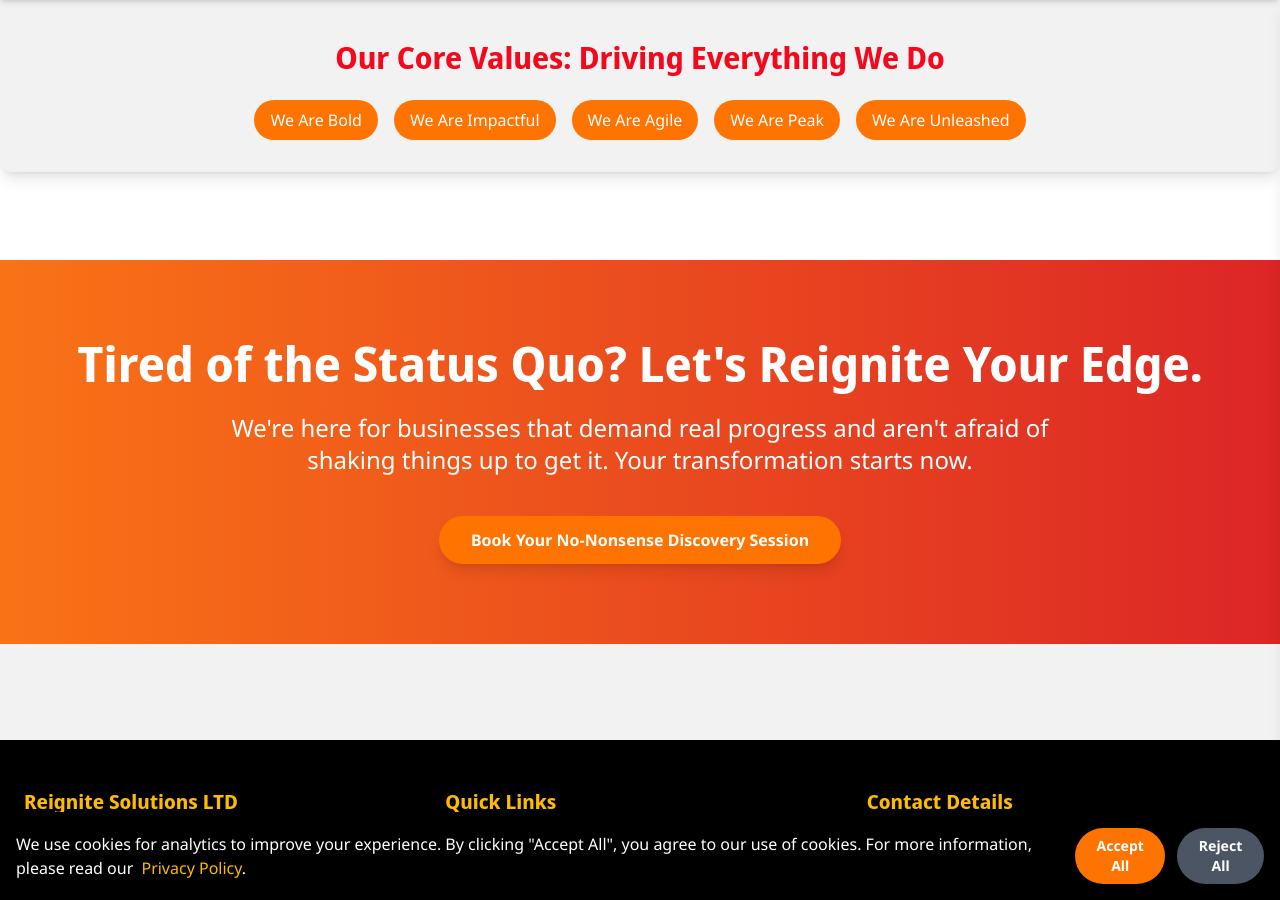
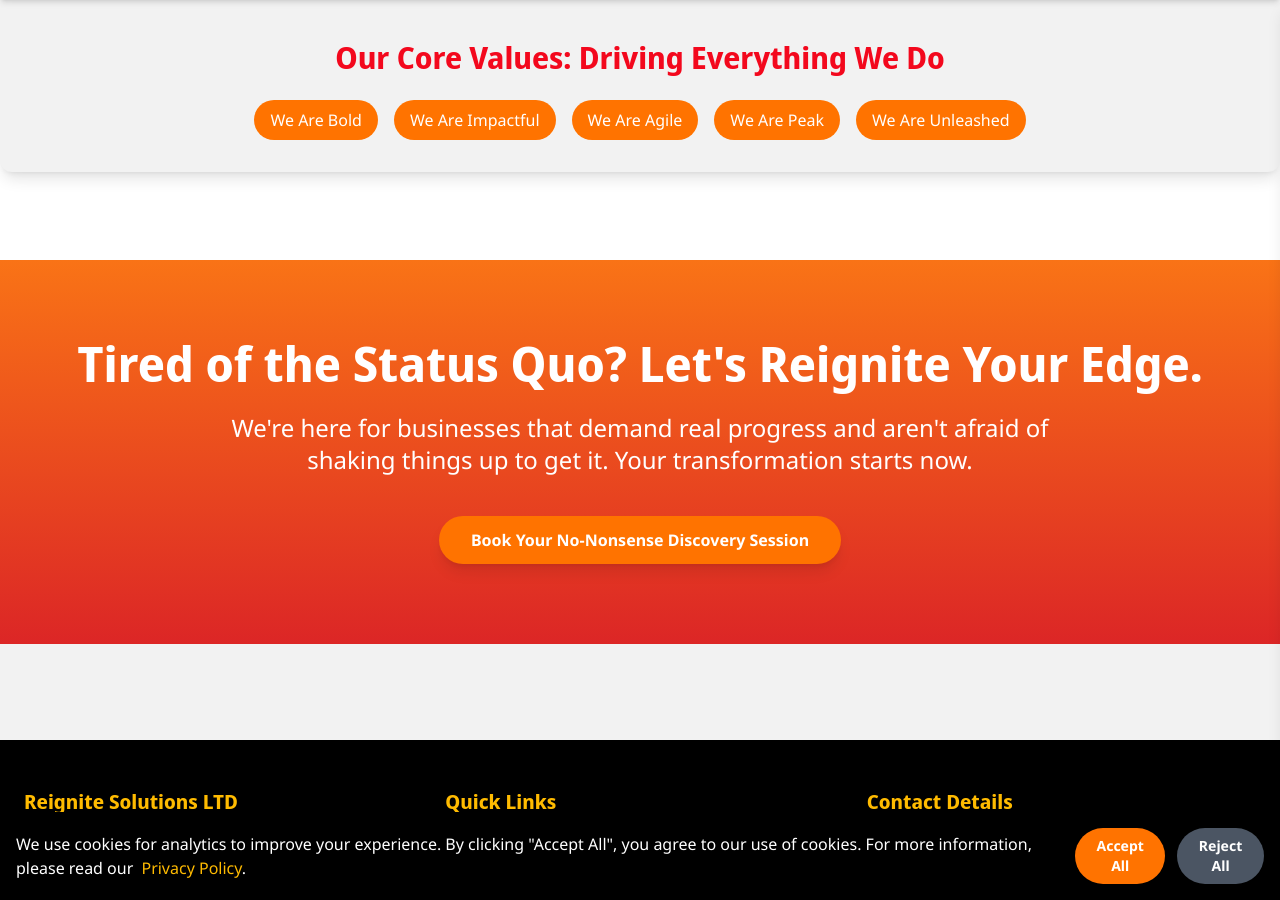
Before and after one commit to reignitesolutions/reignitesolutions.github.io, a Jekyll site: the page built from index.html, in a window 1280 px wide and 900 px high, scrolled down 3142 px. Built offline with Jekyll 4.4.1, drawn with Linux system fonts in a browser that asks for light colours; nearby versions of some CDN libraries.

Commit message:
Changed colour direction on CTAs

```diff
--- a/contact.html
+++ b/contact.html
@@ -5,7 +5,7 @@
 ---
 
     <main id="main-content" role="main" class="py-12">
-        <section class="text-pure-white py-16 md:py-20 text-center bg-gradient-to-r from-orange-500 to-red-600">
+        <section class="text-pure-white py-16 md:py-20 text-center bg-gradient-to-b from-orange-500 to-red-600">
             <div class="container mx-auto px-4">
                 <h2 class="text-3xl md:text-5xl font-bold mb-6">
                     Tired of the Status Quo? Let's Reignite Your Edge.
--- a/index.html
+++ b/index.html
@@ -126,7 +126,7 @@
             </div>
         </section>
 
-        <section class="text-pure-white py-16 md:py-20 text-center bg-gradient-to-r from-orange-500 to-red-600">
+        <section class="text-pure-white py-16 md:py-20 text-center bg-gradient-to-b from-orange-500 to-red-600">
             <div class="container mx-auto px-4">
                 <h2 class="text-3xl md:text-5xl font-bold mb-6">
                     Tired of the Status Quo? Let's Reignite Your Edge.
```
Also changed, not shown: 3 other files.
